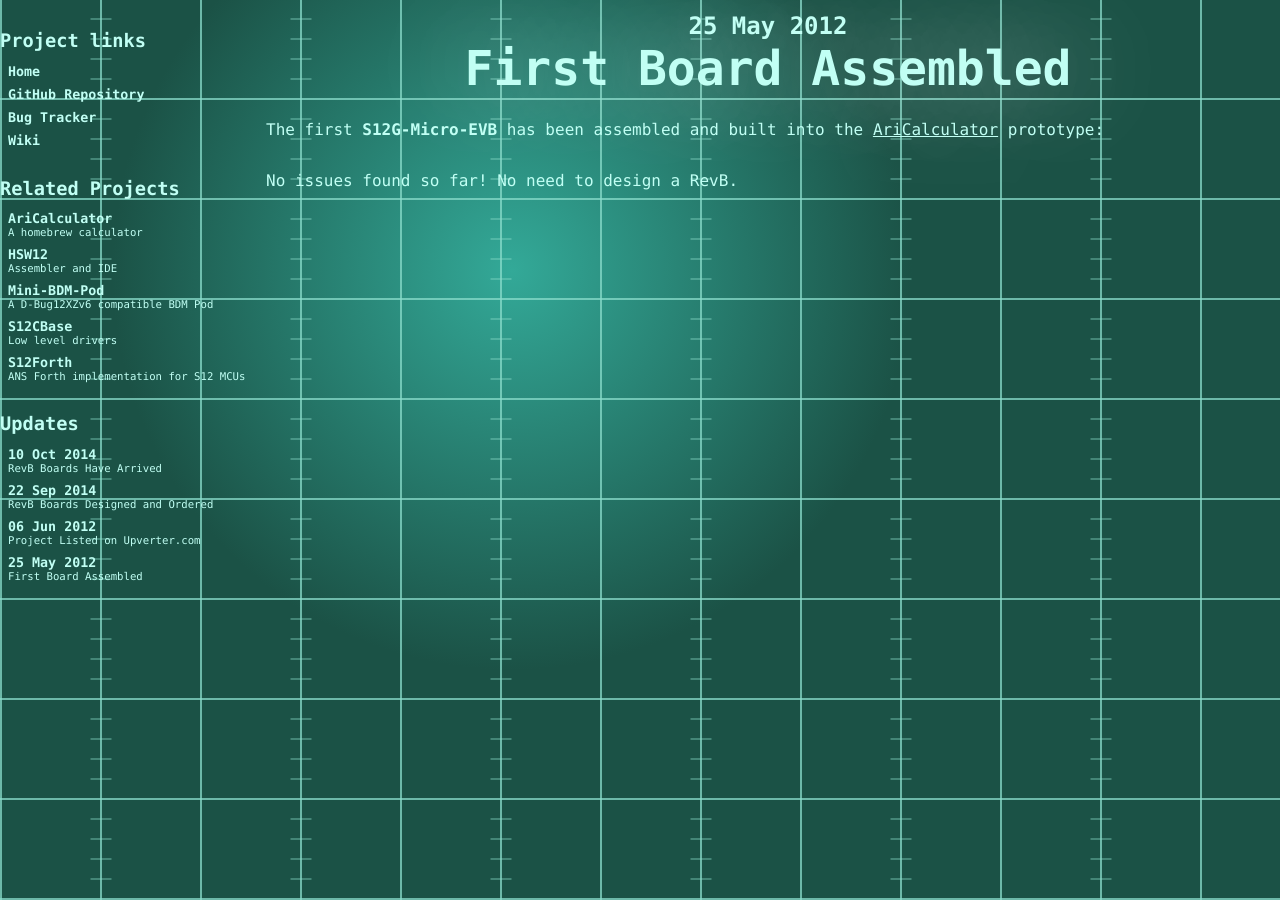
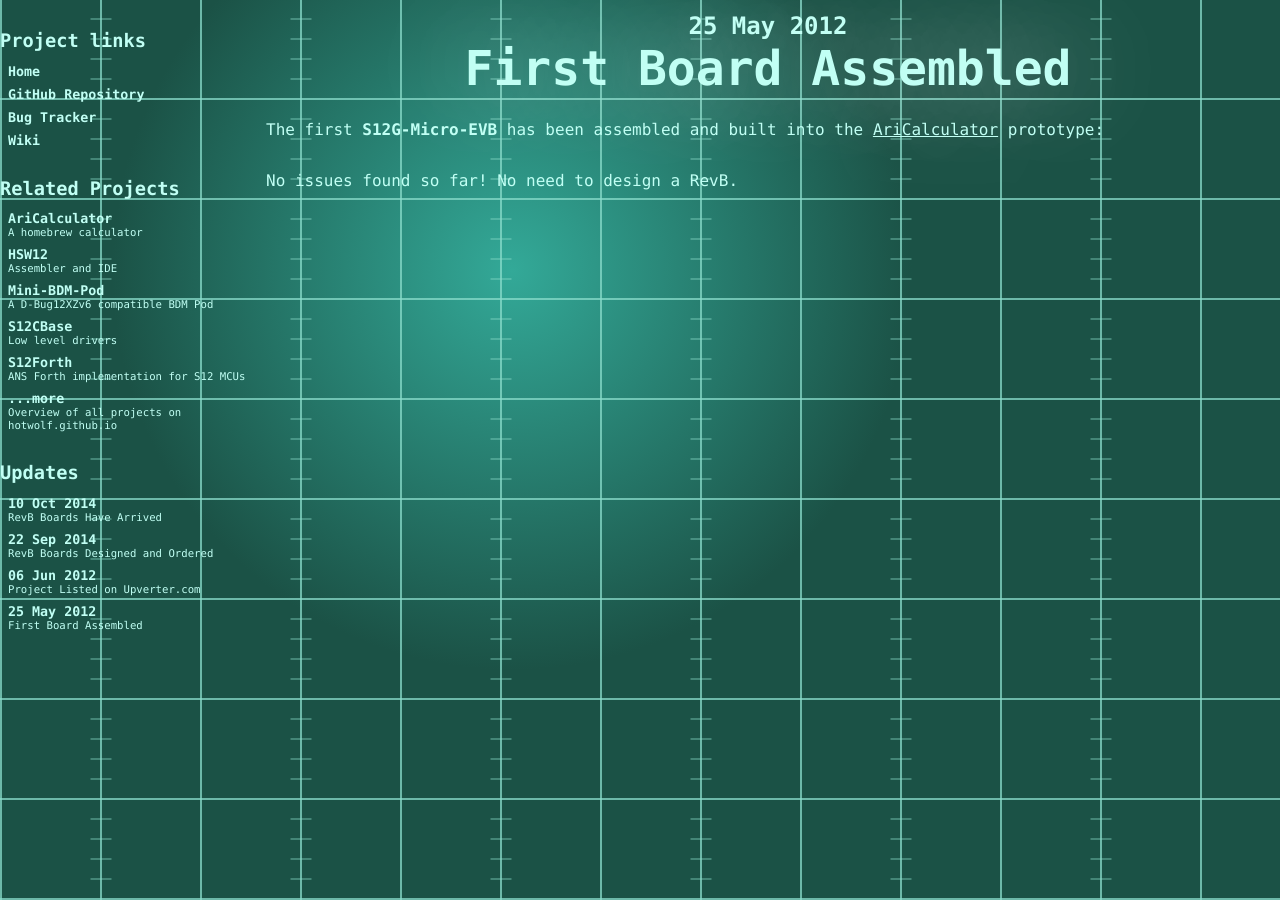
Before and after one commit to hotwolf/S12G-Micro-EVB, a Jekyll site: the page built from _posts/2012-05-25-first-board-assembled.html, in a window 1280 px wide. Built offline with Jekyll 4.4.1, drawn with Linux system fonts in a browser that asks for light colours; Markdown is read by kramdown in place of the engine named in the settings.

Commit message:
updated related projects

```diff
--- a/_includes/RelatedProjects.html
+++ b/_includes/RelatedProjects.html
@@ -41,4 +41,12 @@
 </a>
 </div><!--<div id="link">-->
 
+<!-- Project Overview -->
+<div class="link">
+<a class="active" href="//hotwolf.github.io">
+<h1>...more</h1>
+Overview of all projects on hotwolf.github.io
+</a>
+</div><!--<div id="link">-->
+
 </div><!--<div id="links">-->
```
